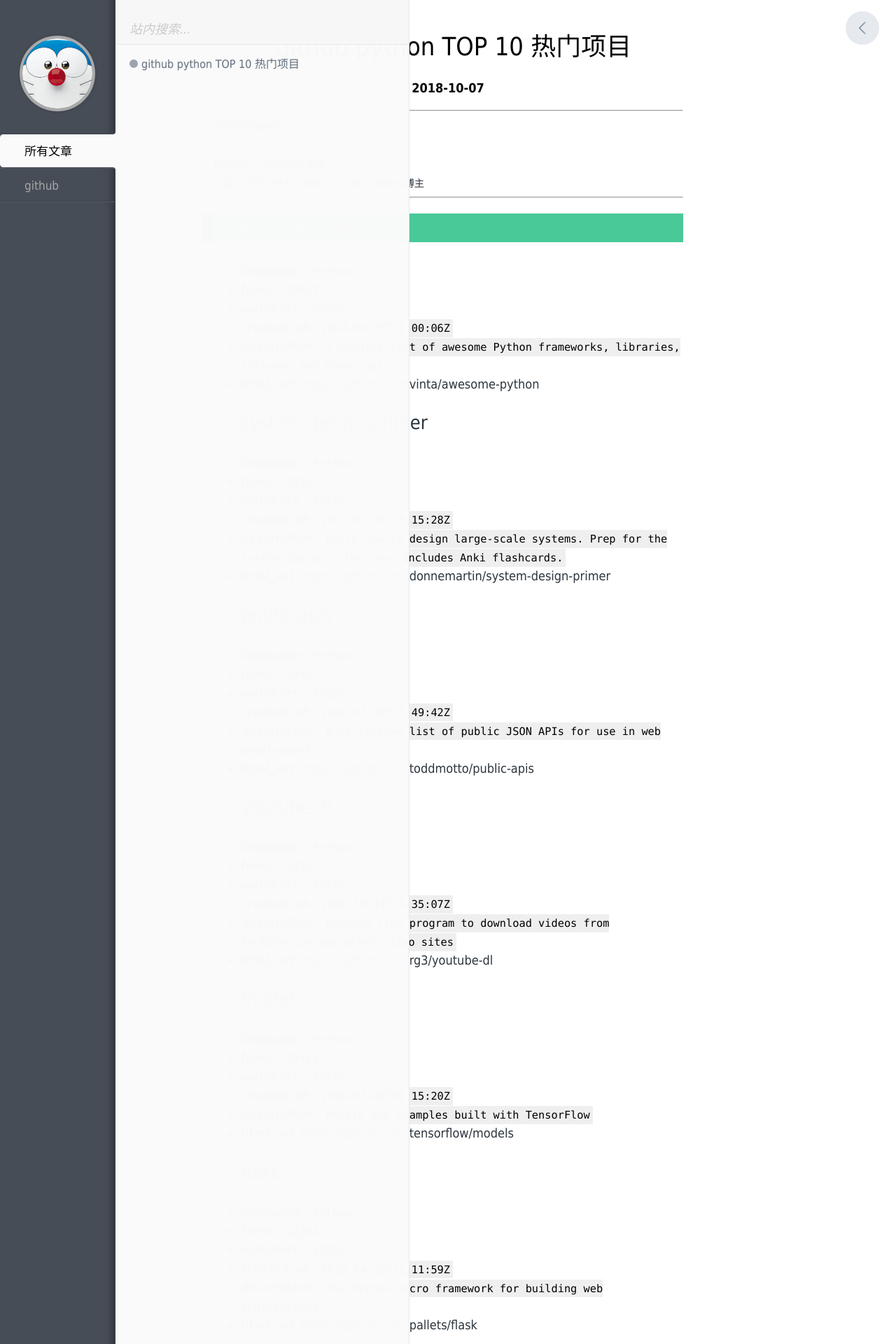
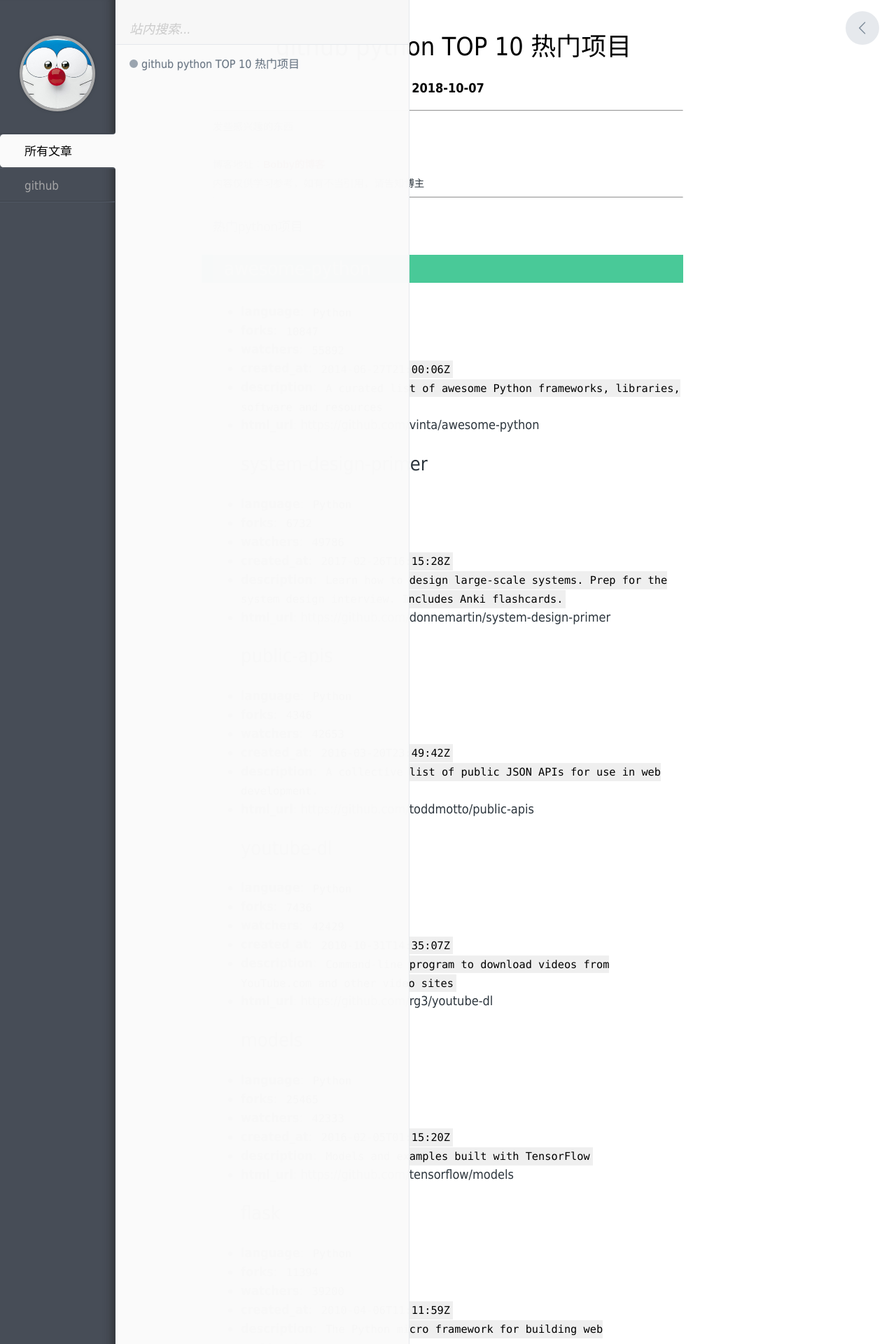
Before and after one commit to dontstay/dontstay.github.io, a Jekyll site: the page built from _posts/github/2018-10-07-github-top-stared-python-projects.md, in a window 1280 px wide. Shown: the top 1920 px of the page at 70% size. Built offline with Jekyll 4.4.1, drawn with Linux system fonts in a browser that asks for light colours; comment, search, counter and statistics services are not loaded.

Commit message:
new template

```diff
--- a/_posts/github/2018-10-07-github-top-stared-python-projects.md
+++ b/_posts/github/2018-10-07-github-top-stared-python-projects.md
@@ -4,6 +4,7 @@
 description: github python TOP 10 热门项目
 category: github
 ---
+热门python项目
 # awesome-python
 - **language**: `Python`
 - **forks**: `10847`
```
